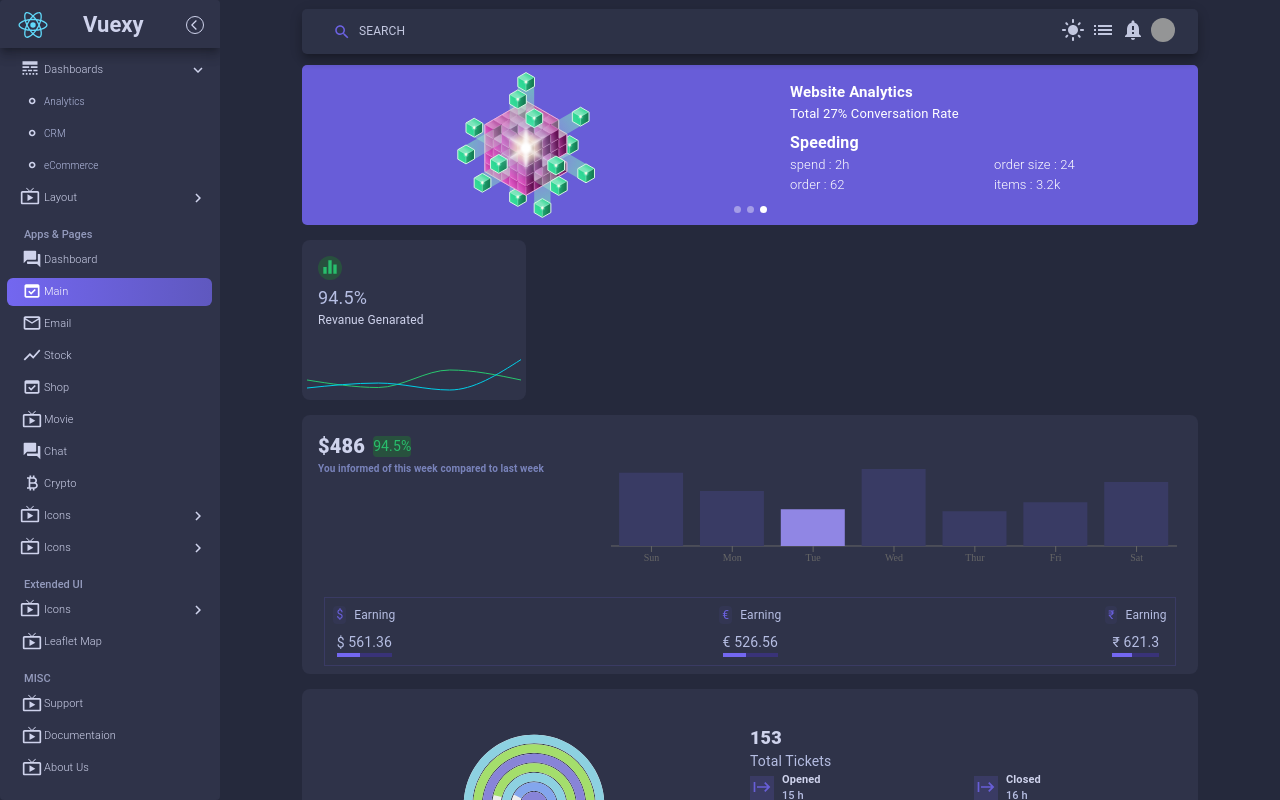
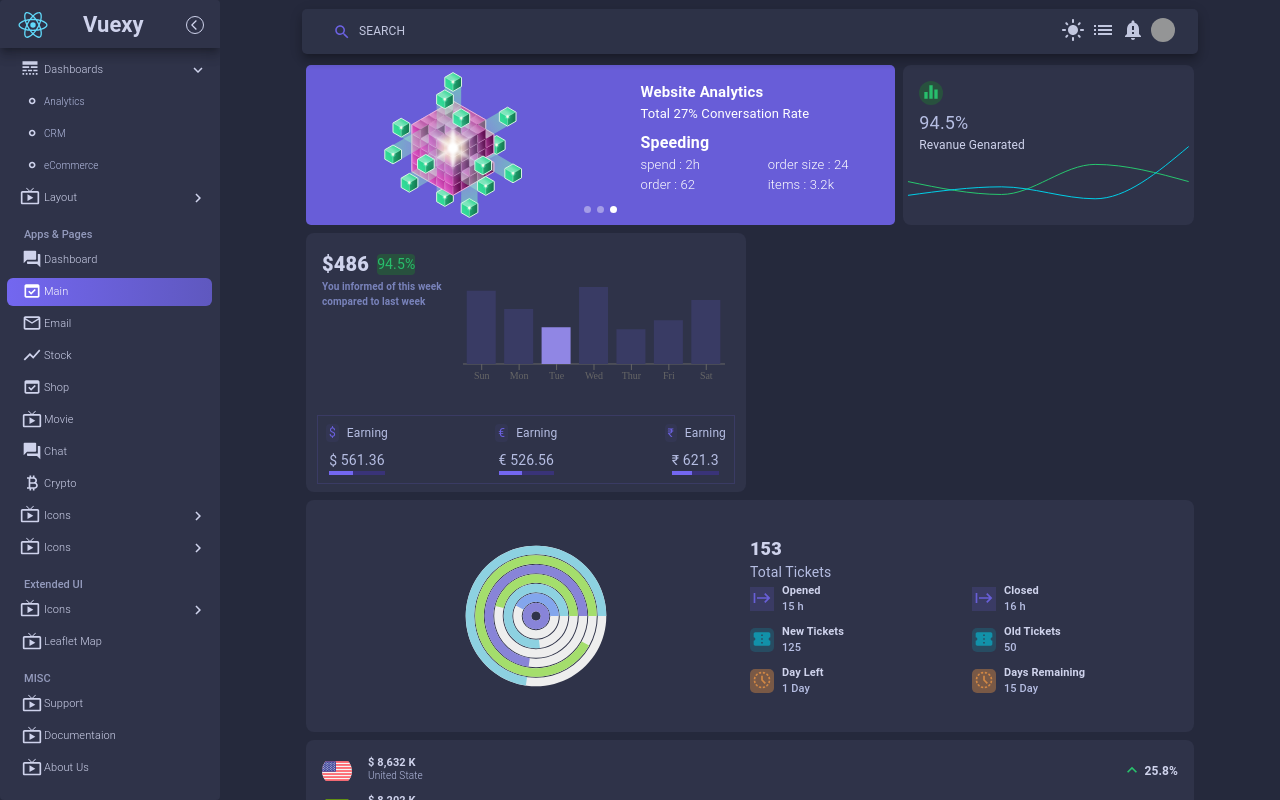
Before and after one commit to aliShab-dev/Vuexy-colon, a Next.js app: page /dashboard in a window 1280 px wide. Both pictures are taken after a click on the button "Analytics". Shown: the top 800 px of the page. Built offline with nearby package versions, Linux system fonts and the light colour scheme; grey boxes are pictures that could not be loaded.

Commit message:
dashLoad_refactored

```diff
--- a/src/component/dashboard/component/DashboardLoader.jsx
+++ /dev/null
@@ -1,15 +0,0 @@
-import { Grid } from '@mui/material'
-import React from 'react'
-
-/// HOC ///
-
-export const dashboardLoader = Component => {
-  return (props) => {
-    console.log(props)
-    return (
-      <Grid item xs={3} >
-        <Component {...props} />
-      </Grid>
-    )
-  }
-}
--- /dev/null
+++ b/src/component/dashboard/component/dashLoader.js
@@ -0,0 +1,20 @@
+import { Grid } from '@mui/material'
+import React from 'react'
+
+const dashLoader = (Component, xs, sm, md) => {
+  return (props) => {
+
+    return (
+      <Grid
+        item
+        xs={xs}
+        sm={sm}
+        md={md}
+        >
+        <Component {...props} />
+      </Grid>
+    )
+  }
+}
+
+export default dashLoader
--- a/src/component/dashboard/linearChart.jsx
+++ b/src/component/dashboard/linearChart.jsx
@@ -6,6 +6,8 @@ import { useState } from "react";
 
 
 const LinearChart = ({linearData}) => {
+
+  console.log(linearData)
 
   const [data, setData] = useState([])
 
@@ -28,6 +30,7 @@ const LinearChart = ({linearData}) => {
        justifyContent={'start'}
        alignItems={'start'}
        padding={2}
+       height={'35%'}
       >
         <Icon
           sx={{
@@ -53,13 +56,14 @@ const LinearChart = ({linearData}) => {
           Revanue Genarated
         </Typography>
     </Grid>
-
-    <ResponsiveContainer  width="100%" height={60}>
-      <LineChart id="test" width="100%" height={60} data={data} >
-        <Line type="monotone" dataKey="uv"  dot={false} stroke="#28C76F"  />
-        <Line type="monotone"  dataKey="pv"  dot={false} stroke="#00CFE8" />
-      </LineChart>
-    </ResponsiveContainer>
+    <Grid xs={12} height={'60%'}>
+      <ResponsiveContainer  width="100%" height={'100%'}>
+        <LineChart id="test" width="100%" height={60} data={data} >
+          <Line type="monotone" dataKey="uv"  dot={false} stroke="#28C76F"  />
+          <Line type="monotone"  dataKey="pv"  dot={false} stroke="#00CFE8" />
+        </LineChart>
+      </ResponsiveContainer>
+    </Grid>
 
 
    </Grid>
--- a/src/pages/dashboard.js
+++ b/src/pages/dashboard.js
@@ -7,14 +7,14 @@ import { CountryBoard } from '@/component/dashboard/CountryBoard'
 import { BrushBar } from '@/component/dashboard/BrushChart'
 import { Status } from '@/component/dashboard/Status'
 import { Grid } from '@mui/material'
-import { dashboardLoader } from '@/component/dashboard/component/DashboardLoader'
+import dashLoader from '@/component/dashboard/component/dashLoader'
+
 
 
 const Container = styled(Grid)(props=>({
   width: '100%',
   display:'flex',
   direction: 'column',
-  gap: '15px',
   borderRadius: '8px',
   marginBottom: '5px',
 
@@ -26,29 +26,32 @@ const Container = styled(Grid)(props=>({
 
 const DashBoard = ({barData, linearData, radialData}) => {
 
-  const ItemDashWrapper = dashboardLoader(LinearChart)
+  const SliderWrapper = dashLoader(SliderDashboard, 12, 10, 8)
+  const LinearWrapper = dashLoader(LinearChart, 12, 2, 4)
+  const BarWrapper = dashLoader(BarChart, 12, 10, 6)
+  const TreeWrapper = dashLoader(TreeMap, 12, 6, 12)
+  const CountryWrapper = dashLoader(CountryBoard, 12, 6, 12)
+  const BrushWrapper = dashLoader(BrushBar, 12, 6, 12)
+  const Statusapper = dashLoader(Status, 12, 6, 12)
 
   return(
+      <Container container spacing={1} >
 
+              <SliderWrapper/>
 
-<Container container >
+              <LinearWrapper linearData={linearData}/>
 
-        <SliderDashboard/>
+              <BarWrapper barData={barData}/>
 
-        {/* <LinearChart linearData={linearData}/> */}
-        <ItemDashWrapper linearData={linearData}/>
+              <TreeWrapper treeData={radialData}/>
 
-        <BarChart barData={barData}/>
+              <CountryWrapper/>
 
-        <TreeMap treeData={radialData}/>
+              <BrushWrapper/>
 
-        <CountryBoard/>
+              <Statusapper/>
 
-        <BrushBar/>
-
-        <Status/>
-
-</Container>
+      </Container>
   )
 }
 
```
